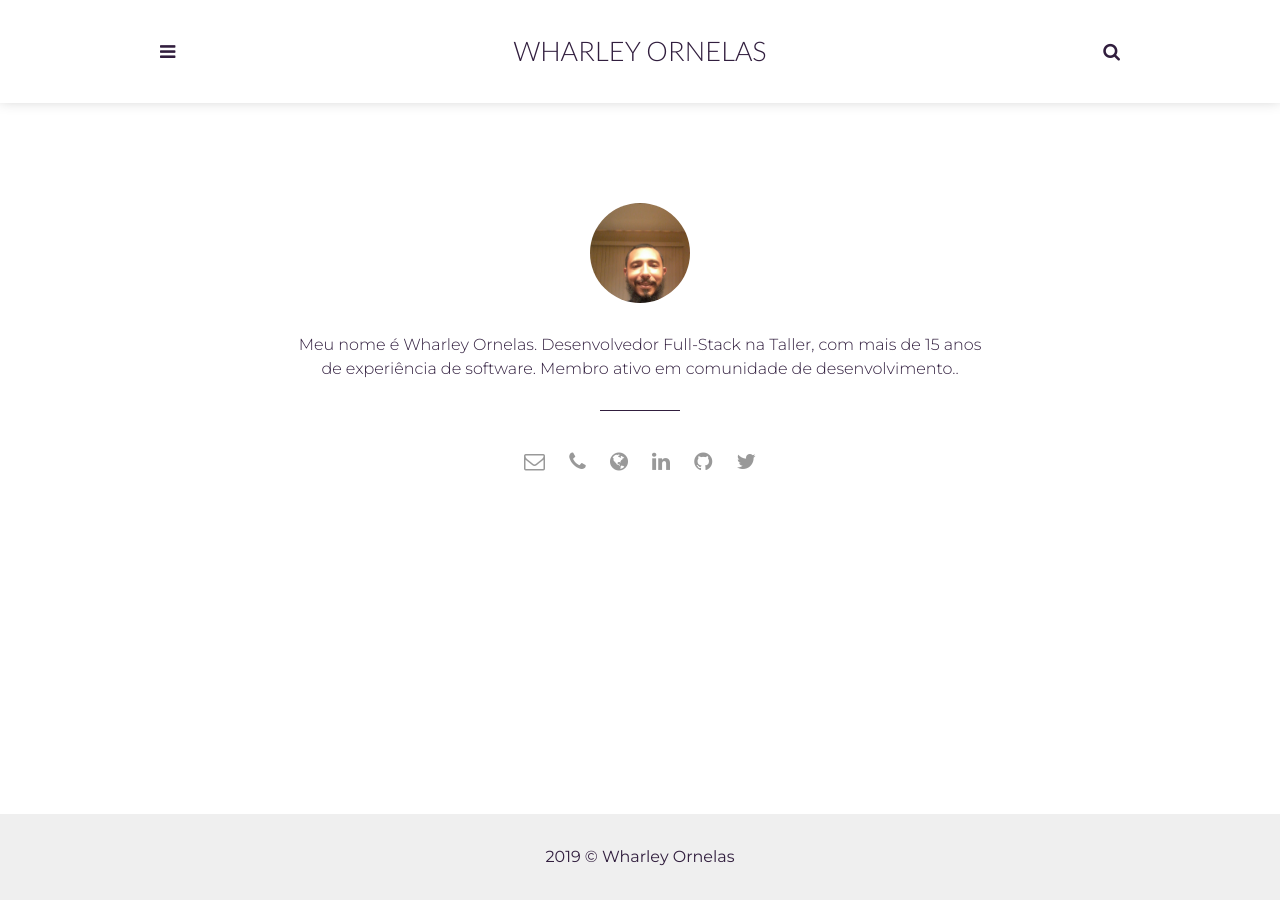
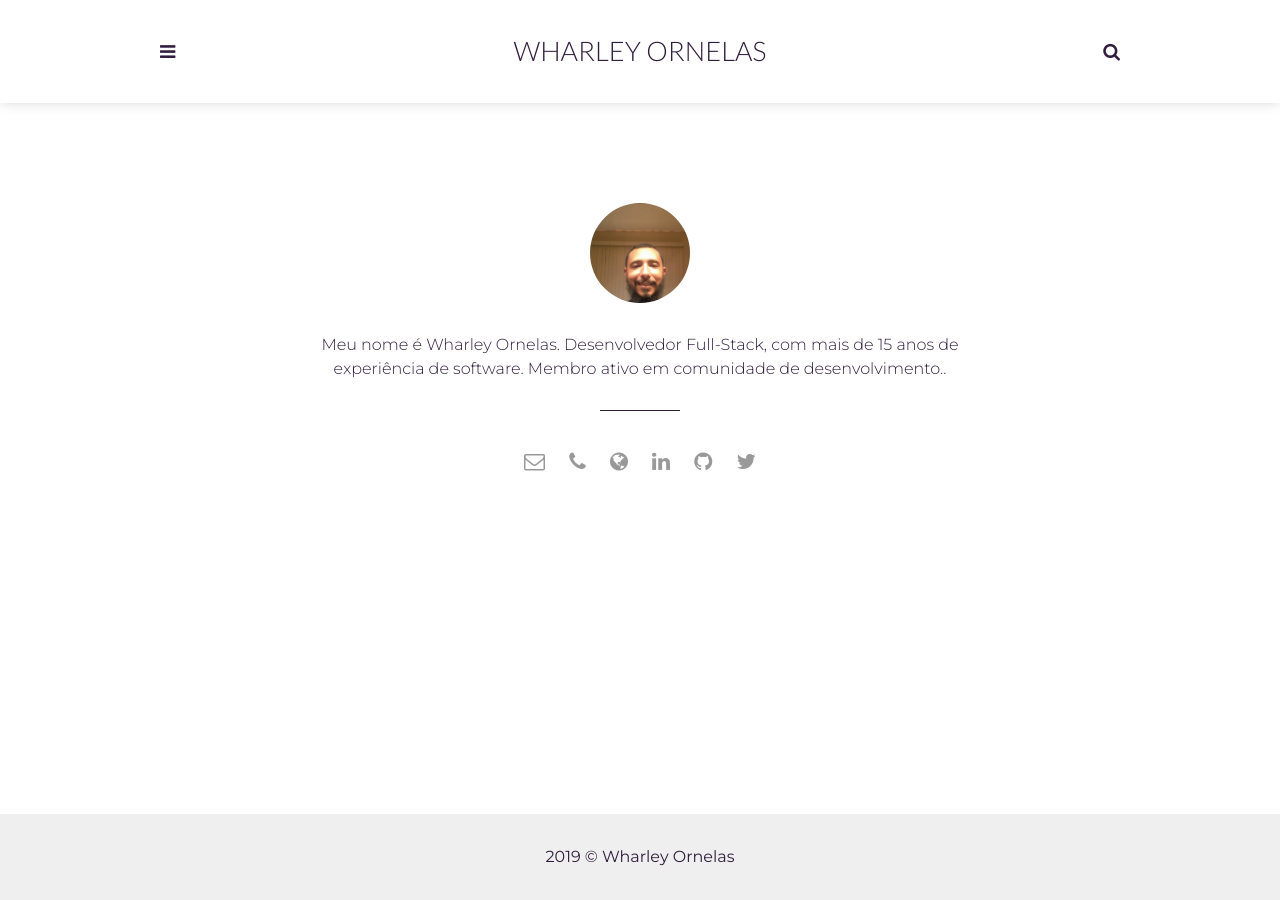
Before and after one commit to wharley/wharley.github.io, a Jekyll site: the page built from _pages/about.html, in a window 1280 px wide. Built offline with Jekyll 4.4.1, drawn with Linux system fonts in a browser that asks for light colours.

Commit message:
Updated config.

```diff
--- a/_config.yml
+++ b/_config.yml
@@ -11,7 +11,7 @@ url: "https://wharley.github.io" # the base hostname & protocol for your site, e
 # Author settings
 author: Wharley Ornelas # add your name
 author-pic: wharley-face.jpg
-about-author: Meu nome é Wharley Ornelas. Desenvolvedor Full-Stack na Taller, com mais de 15 anos de experiência de software. Membro ativo em comunidade de desenvolvimento..
+about-author: Meu nome é Wharley Ornelas. Desenvolvedor Full-Stack, com mais de 15 anos de experiência de software. Membro ativo em comunidade de desenvolvimento..
 
 # Contact links
 email: wharleyornelasjs@gmail.com # Add your Email address
```
